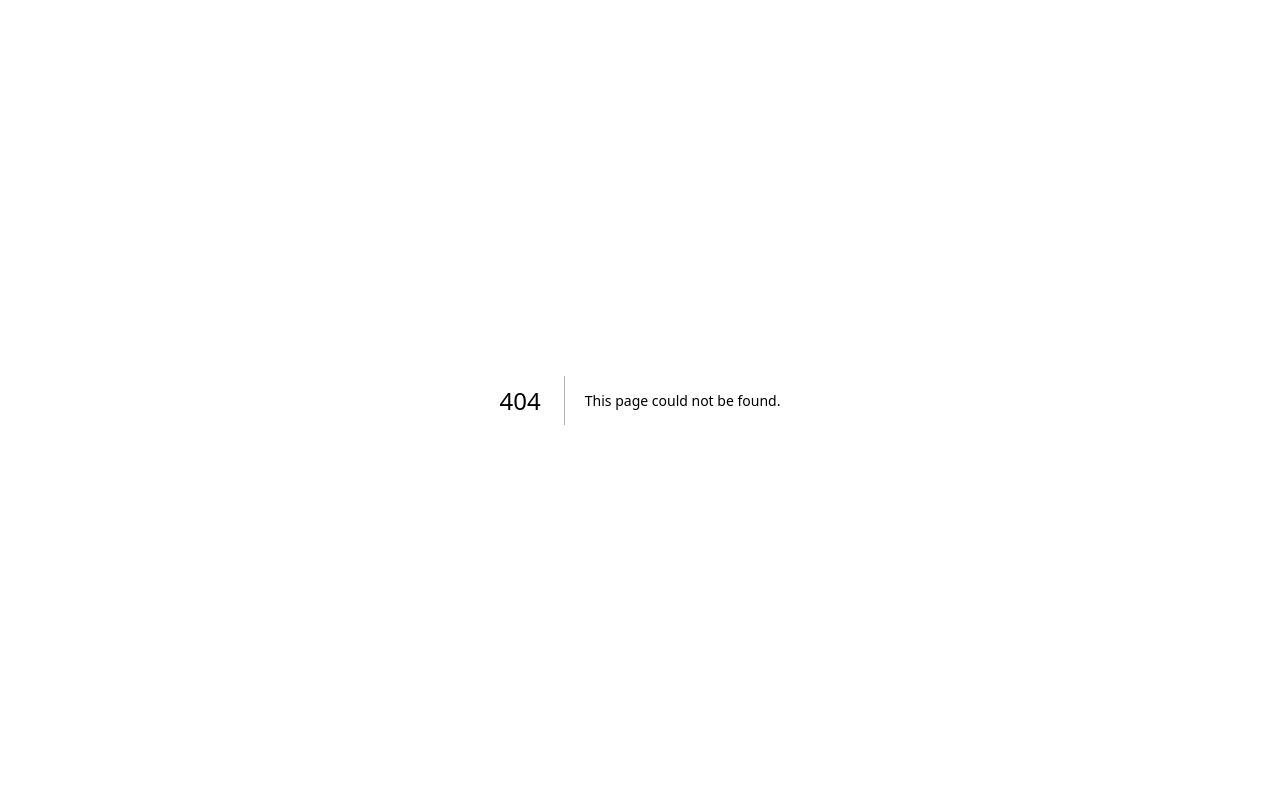
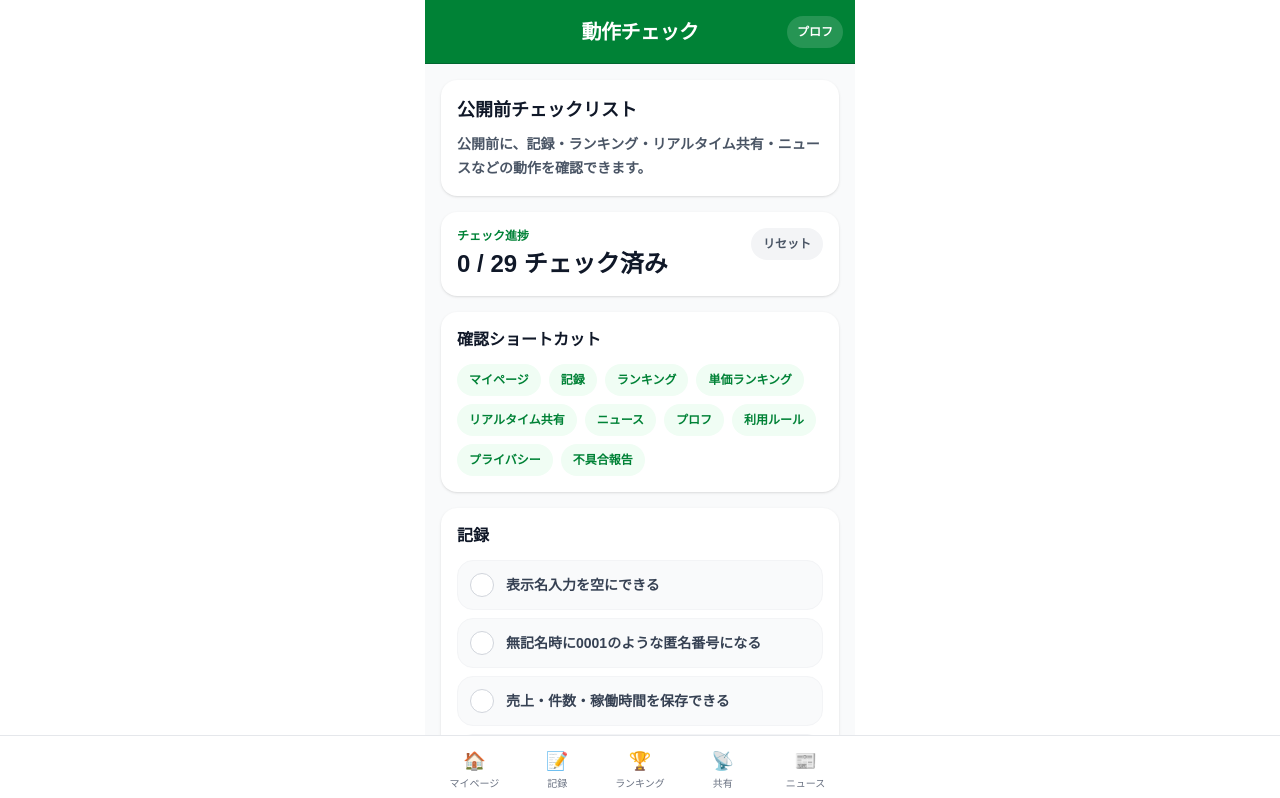
Before and after one commit to sayuki777/ubalog, a Next.js app: page /test in a window 1280 px wide. Before the commit this address had no page. Shown: the top 798 px of the page. Built offline with nearby package versions, Linux system fonts and the light colour scheme.

Commit message:
Add public test checklist

```diff
--- /dev/null
+++ b/app/test/page.tsx
@@ -0,0 +1,24 @@
+import AppHeader from "@/components/AppHeader";
+import BottomMenu from "@/components/BottomMenu";
+import TestOperationPanel from "@/components/TestOperationPanel";
+
+export default function TestPage() {
+  return (
+    <main className="mx-auto min-h-screen w-full max-w-[430px] overflow-x-hidden bg-gray-50 pb-28">
+      <AppHeader title="動作チェック" />
+
+      <div className="space-y-4 px-4 py-4">
+        <section className="rounded-2xl bg-white p-4 shadow-sm">
+          <h2 className="text-lg font-black text-gray-900">公開前チェックリスト</h2>
+          <p className="mt-2 text-sm font-bold leading-6 text-gray-600">
+            公開前に、記録・ランキング・リアルタイム共有・ニュースなどの動作を確認できます。
+          </p>
+        </section>
+
+        <TestOperationPanel />
+      </div>
+
+      <BottomMenu />
+    </main>
+  );
+}
--- a/components/FooterLinks.tsx
+++ b/components/FooterLinks.tsx
@@ -2,21 +2,25 @@
 
 import Link from "next/link";
 
+const footerLinks = [
+  { href: "/feedback", label: "不具合報告・ご要望" },
+  { href: "/test", label: "動作チェック" },
+  { href: "/terms", label: "利用ルール" },
+  { href: "/privacy", label: "プライバシー" },
+];
+
 export default function FooterLinks() {
   return (
     <section className="mt-4 rounded-2xl bg-white px-4 py-3 shadow-sm">
-      <div className="flex flex-wrap items-center justify-center gap-x-3 gap-y-1 text-xs font-bold text-gray-500">
-        <Link href="/feedback" className="rounded-full px-2 py-2 active:bg-gray-50">
-          不具合報告・ご要望
-        </Link>
-        <span className="text-gray-300">/</span>
-        <Link href="/terms" className="rounded-full px-2 py-2 active:bg-gray-50">
-          利用ルール
-        </Link>
-        <span className="text-gray-300">/</span>
-        <Link href="/privacy" className="rounded-full px-2 py-2 active:bg-gray-50">
-          プライバシー
-        </Link>
+      <div className="flex flex-wrap items-center justify-center gap-x-2 gap-y-1 text-xs font-bold text-gray-500">
+        {footerLinks.map((link, index) => (
+          <span key={link.href} className="flex items-center gap-x-2">
+            {index > 0 && <span className="text-gray-300">/</span>}
+            <Link href={link.href} className="rounded-full px-2 py-2 active:bg-gray-50">
+              {link.label}
+            </Link>
+          </span>
+        ))}
       </div>
     </section>
   );
--- a/components/TestOperationPanel.tsx
+++ b/components/TestOperationPanel.tsx
@@ -1,178 +1,248 @@
 "use client";
 
 import Link from "next/link";
-import { useEffect, useState } from "react";
+import { useMemo, useState } from "react";
 
-const CHECKLIST_STORAGE_KEY = "ubalog-test-checklist";
-const NOTES_STORAGE_KEY = "ubalog-test-notes";
+const STORAGE_KEY = "ubalog-public-test-checklist";
 
-const checklistItems = [
-  "記録入力",
-  "目標確認",
-  "ニュース確認",
-  "ランキング確認",
-  "リアルタイム共有",
-  "地図に同期",
-  "ロケナウOCR",
-  "プロフィール確認",
-  "バックアップ作成",
-  "スマホ表示確認",
+type CheckCategory = {
+  title: string;
+  items: Array<{
+    id: string;
+    label: string;
+  }>;
+};
+
+const checkCategories: CheckCategory[] = [
+  {
+    title: "記録",
+    items: [
+      { id: "record-empty-name", label: "表示名入力を空にできる" },
+      { id: "record-anonymous-number", label: "無記名時に0001のような匿名番号になる" },
+      { id: "record-save-basic", label: "売上・件数・稼働時間を保存できる" },
+      { id: "record-ranking-reflect", label: "保存後ランキングに反映される" },
+      { id: "record-rocketnow-open", label: "ロケナウスキャンを開ける" },
+      { id: "record-rocketnow-multiple", label: "ロケナウスキャンで複数スクショを選べる" },
+    ],
+  },
+  {
+    title: "ランキング",
+    items: [
+      { id: "ranking-today", label: "今日ランキングが見られる" },
+      { id: "ranking-yesterday", label: "昨日ランキングが見られる" },
+      { id: "ranking-tabs", label: "売上/時給/件数/単価タブが切り替わる" },
+      { id: "ranking-swipe", label: "左右スワイプで指標タブが切り替わる" },
+      { id: "ranking-no-duplicate", label: "自分の記録が重複表示されない" },
+      { id: "ranking-unit-price", label: "単価ランキングが報酬単価順になっている" },
+    ],
+  },
+  {
+    title: "リアルタイム共有",
+    items: [
+      { id: "realtime-post", label: "スキャン入力または手入力で共有できる" },
+      { id: "realtime-pin", label: "地図にピンを指定できる" },
+      { id: "realtime-close-complete", label: "共有後の完了ウィンドウを閉じられる" },
+      { id: "realtime-x-share", label: "X共有ボタンが開く" },
+      { id: "realtime-unit-ranking", label: "単価ランキングへ移動できる" },
+    ],
+  },
+  {
+    title: "ニュース",
+    items: [
+      { id: "news-open", label: "ニュースタブが開く" },
+      { id: "news-refresh", label: "下に引っ張って更新できる" },
+      { id: "news-realtime-link", label: "リアルタイム投稿ニュースから共有画面へ移動できる" },
+      { id: "news-pr-balance", label: "PRが出すぎていない" },
+    ],
+  },
+  {
+    title: "マイページ",
+    items: [
+      { id: "home-share-text", label: "ウバログ紹介シェアが指定文言になっている" },
+      { id: "home-install-guide", label: "ホーム画面追加ガイドが見られる" },
+      { id: "home-beginner-guide", label: "初回ガイドが見られる" },
+      { id: "home-footer-links", label: "利用ルール/プライバシー/不具合報告リンクが開く" },
+    ],
+  },
+  {
+    title: "表示",
+    items: [
+      { id: "display-no-horizontal-scroll", label: "iPhone幅で横スクロールしない" },
+      { id: "display-bottom-menu-safe", label: "BottomMenuにボタンやカードが隠れない" },
+      { id: "display-ogp-icon", label: "OGP/アイコン設定がある" },
+      { id: "display-build", label: "npm run build が通る" },
+    ],
+  },
 ];
 
-function loadCheckedItems() {
-  const raw = localStorage.getItem(CHECKLIST_STORAGE_KEY);
-  if (!raw) return [];
+const shortcuts = [
+  { href: "/", label: "マイページ" },
+  { href: "/record", label: "記録" },
+  { href: "/ranking", label: "ランキング" },
+  { href: "/ranking?tab=unitPrice", label: "単価ランキング" },
+  { href: "/realtime", label: "リアルタイム共有" },
+  { href: "/news", label: "ニュース" },
+  { href: "/profile", label: "プロフ" },
+  { href: "/terms", label: "利用ルール" },
+  { href: "/privacy", label: "プライバシー" },
+  { href: "/feedback", label: "不具合報告" },
+];
+
+function readStoredChecks() {
+  if (typeof window === "undefined") return [];
 
   try {
-    const parsed = JSON.parse(raw);
-    return Array.isArray(parsed) ? (parsed as string[]) : [];
+    const parsed = JSON.parse(window.localStorage.getItem(STORAGE_KEY) ?? "[]");
+    if (!Array.isArray(parsed)) return [];
+    return parsed.filter((item): item is string => typeof item === "string");
   } catch {
     return [];
   }
 }
 
+function writeStoredChecks(ids: string[]) {
+  if (typeof window === "undefined") return;
+
+  try {
+    window.localStorage.setItem(STORAGE_KEY, JSON.stringify(ids));
+  } catch {
+    // 保存できない環境でもチェック操作自体は続けます。
+  }
+}
+
 export default function TestOperationPanel() {
-  const [checkedItems, setCheckedItems] = useState<string[]>([]);
-  const [notes, setNotes] = useState("");
-  const [copyMessage, setCopyMessage] = useState("");
-  const [fallbackText, setFallbackText] = useState("");
-  const [loaded, setLoaded] = useState(false);
+  const [checkedIds, setCheckedIds] = useState<string[]>(readStoredChecks);
+  const [confirmReset, setConfirmReset] = useState(false);
 
-  useEffect(() => {
-    const timer = window.setTimeout(() => {
-      setCheckedItems(loadCheckedItems());
-      setNotes(localStorage.getItem(NOTES_STORAGE_KEY) ?? "");
-      setLoaded(true);
-    }, 0);
+  const totalCount = useMemo(
+    () => checkCategories.reduce((sum, category) => sum + category.items.length, 0),
+    [],
+  );
+  const checkedCount = checkedIds.length;
+  const checkedSet = useMemo(() => new Set(checkedIds), [checkedIds]);
+  const isComplete = checkedCount === totalCount;
 
-    return () => window.clearTimeout(timer);
-  }, []);
-
-  const toggleItem = (item: string) => {
-    setCheckedItems((current) => {
-      const next = current.includes(item)
-        ? current.filter((value) => value !== item)
-        : [...current, item];
-      localStorage.setItem(CHECKLIST_STORAGE_KEY, JSON.stringify(next));
+  const toggleCheck = (id: string) => {
+    setCheckedIds((current) => {
+      const next = current.includes(id)
+        ? current.filter((currentId) => currentId !== id)
+        : [...current, id];
+      writeStoredChecks(next);
       return next;
     });
+    setConfirmReset(false);
   };
 
-  const handleNotesChange = (value: string) => {
-    const next = value.slice(0, 300);
-    setNotes(next);
-    localStorage.setItem(NOTES_STORAGE_KEY, next);
-  };
-
-  const buildReportText = () => {
-    const checks = checklistItems
-      .map((item) => `- ${item}: ${checkedItems.includes(item) ? "OK" : "未確認"}`)
-      .join("\n");
-
-    return `ウバログ テスト報告\nチェック:\n${checks}\n\nメモ:\n${notes.trim() || "なし"}`;
-  };
-
-  const handleCopyReport = async () => {
-    const text = buildReportText();
-    setFallbackText("");
-
+  const resetChecks = () => {
+    setCheckedIds([]);
+    setConfirmReset(false);
+    if (typeof window !== "undefined") {
       try {
-      if (!navigator.clipboard) {
-        setFallbackText(text);
-        setCopyMessage("コピー用の文を表示しました");
-        return;
+        window.localStorage.removeItem(STORAGE_KEY);
+      } catch {
+        // 端末保存を消せない場合も画面上のチェックは戻します。
       }
-
-      await navigator.clipboard.writeText(text);
-      setCopyMessage("コピーしました");
-    } catch {
-      setFallbackText(text);
-      setCopyMessage("コピー用の文を表示しました");
     }
   };
 
-  const allChecked = checkedItems.length === checklistItems.length;
-
-  if (!loaded) return null;
-
   return (
-    <section className="mt-4 rounded-2xl bg-white p-4 shadow-sm">
+    <div className="space-y-4">
+      <section className="rounded-2xl bg-white p-4 shadow-sm">
         <div className="flex items-start justify-between gap-3">
-        <div>
-          <h2 className="text-base font-bold text-gray-900">テスト運用チェック</h2>
-          <p className="mt-1 text-xs font-bold text-gray-500">
-            公開前に確認した項目を残せます
+          <div className="min-w-0">
+            <p className="text-xs font-black text-green-700">チェック進捗</p>
+            <h2 className="mt-1 text-2xl font-black text-gray-900">
+              {checkedCount} / {totalCount} チェック済み
+            </h2>
+            {isComplete && (
+              <p className="mt-2 rounded-xl bg-green-50 px-3 py-2 text-sm font-black text-green-700">
+                公開チェック完了！
               </p>
+            )}
           </div>
-        <Link
-          href="/profile"
-          className="shrink-0 rounded-full border border-green-200 px-3 py-2 text-xs font-bold text-green-700"
+          <button
+            type="button"
+            onClick={() => setConfirmReset(true)}
+            className="shrink-0 rounded-full bg-gray-100 px-3 py-2 text-xs font-black text-gray-600 active:bg-gray-200"
           >
-          バックアップ
-        </Link>
+            リセット
+          </button>
         </div>
 
-      {allChecked && (
-        <div className="mt-3 rounded-xl bg-green-50 px-3 py-2 text-xs font-black text-green-700">
-          テスト完了！
+        {confirmReset && (
+          <div className="mt-3 rounded-2xl border border-orange-100 bg-orange-50 p-3">
+            <p className="text-sm font-black text-orange-900">リセットしますか？</p>
+            <div className="mt-2 flex gap-2">
+              <button
+                type="button"
+                onClick={resetChecks}
+                className="flex-1 rounded-xl bg-orange-500 px-3 py-2 text-xs font-black text-white active:bg-orange-600"
+              >
+                リセットする
+              </button>
+              <button
+                type="button"
+                onClick={() => setConfirmReset(false)}
+                className="flex-1 rounded-xl bg-white px-3 py-2 text-xs font-black text-orange-700 active:bg-orange-100"
+              >
+                やめる
+              </button>
+            </div>
           </div>
         )}
+      </section>
 
-      <div className="mt-3 grid grid-cols-2 gap-2">
-        {checklistItems.map((item) => (
-          <label
-            key={item}
-            className="flex min-h-10 items-center gap-2 rounded-xl bg-gray-50 px-3 py-2 text-xs font-bold text-gray-700"
+      <section className="rounded-2xl bg-white p-4 shadow-sm">
+        <h2 className="text-base font-black text-gray-900">確認ショートカット</h2>
+        <div className="mt-3 flex flex-wrap gap-2">
+          {shortcuts.map((shortcut) => (
+            <Link
+              key={shortcut.href}
+              href={shortcut.href}
+              className="rounded-full bg-green-50 px-3 py-2 text-xs font-black text-green-700 active:bg-green-100"
             >
-            <input
-              type="checkbox"
-              checked={checkedItems.includes(item)}
-              onChange={() => toggleItem(item)}
-              className="h-4 w-4 rounded border-gray-300 text-green-600"
-            />
-            {item}
-          </label>
+              {shortcut.label}
+            </Link>
           ))}
         </div>
+      </section>
 
-      <label className="mt-4 block">
-        <span className="text-xs font-bold text-gray-600">テストメモ</span>
-        <textarea
-          value={notes}
-          maxLength={300}
-          onChange={(event) => handleNotesChange(event.target.value)}
-          className="mt-2 min-h-20 w-full resize-none rounded-xl border border-gray-200 bg-white px-3 py-3 text-sm outline-none focus:border-green-500 focus:ring-2 focus:ring-green-100"
-          placeholder="気づいたことをメモ"
-        />
-      </label>
-      <div className="mt-1 flex items-center justify-between gap-3">
+      {checkCategories.map((category) => (
+        <section key={category.title} className="rounded-2xl bg-white p-4 shadow-sm">
+          <h2 className="text-base font-black text-gray-900">{category.title}</h2>
+          <div className="mt-3 space-y-2">
+            {category.items.map((item) => {
+              const checked = checkedSet.has(item.id);
+              return (
                 <button
+                  key={item.id}
                   type="button"
-          onClick={() => {
-            void handleCopyReport();
-          }}
-          className="rounded-full border border-gray-200 px-3 py-2 text-xs font-bold text-gray-700 active:bg-gray-50"
+                  onClick={() => toggleCheck(item.id)}
+                  className={`flex w-full min-w-0 items-center gap-3 rounded-2xl border px-3 py-3 text-left active:scale-[0.99] ${
+                    checked
+                      ? "border-green-200 bg-green-50 text-green-900"
+                      : "border-gray-100 bg-gray-50 text-gray-700"
+                  }`}
                 >
-          報告文をコピー
+                  <span
+                    className={`flex h-6 w-6 shrink-0 items-center justify-center rounded-full border text-sm font-black ${
+                      checked
+                        ? "border-green-600 bg-green-600 text-white"
+                        : "border-gray-300 bg-white text-transparent"
+                    }`}
+                    aria-hidden="true"
+                  >
+                    ✓
+                  </span>
+                  <span className="min-w-0 break-words text-sm font-bold leading-5">
+                    {item.label}
+                  </span>
                 </button>
-        <div className="text-right text-[11px] font-bold text-gray-400">
-          {notes.length}/300
+              );
+            })}
           </div>
+        </section>
+      ))}
     </div>
-
-      {copyMessage && (
-        <div className="mt-3 rounded-xl bg-green-50 px-3 py-2 text-xs font-bold text-green-700">
-          {copyMessage}
-        </div>
-      )}
-
-      {fallbackText && (
-        <textarea
-          value={fallbackText}
-          readOnly
-          className="mt-2 max-h-32 w-full resize-none rounded-xl border border-gray-200 bg-gray-50 px-3 py-2 text-xs text-gray-700 outline-none"
-        />
-      )}
-    </section>
   );
 }
```
Also changed, not shown: 1 other file (tests, documents, lock files or other folders). Lines whose indentation alone changed are shown as unchanged.
